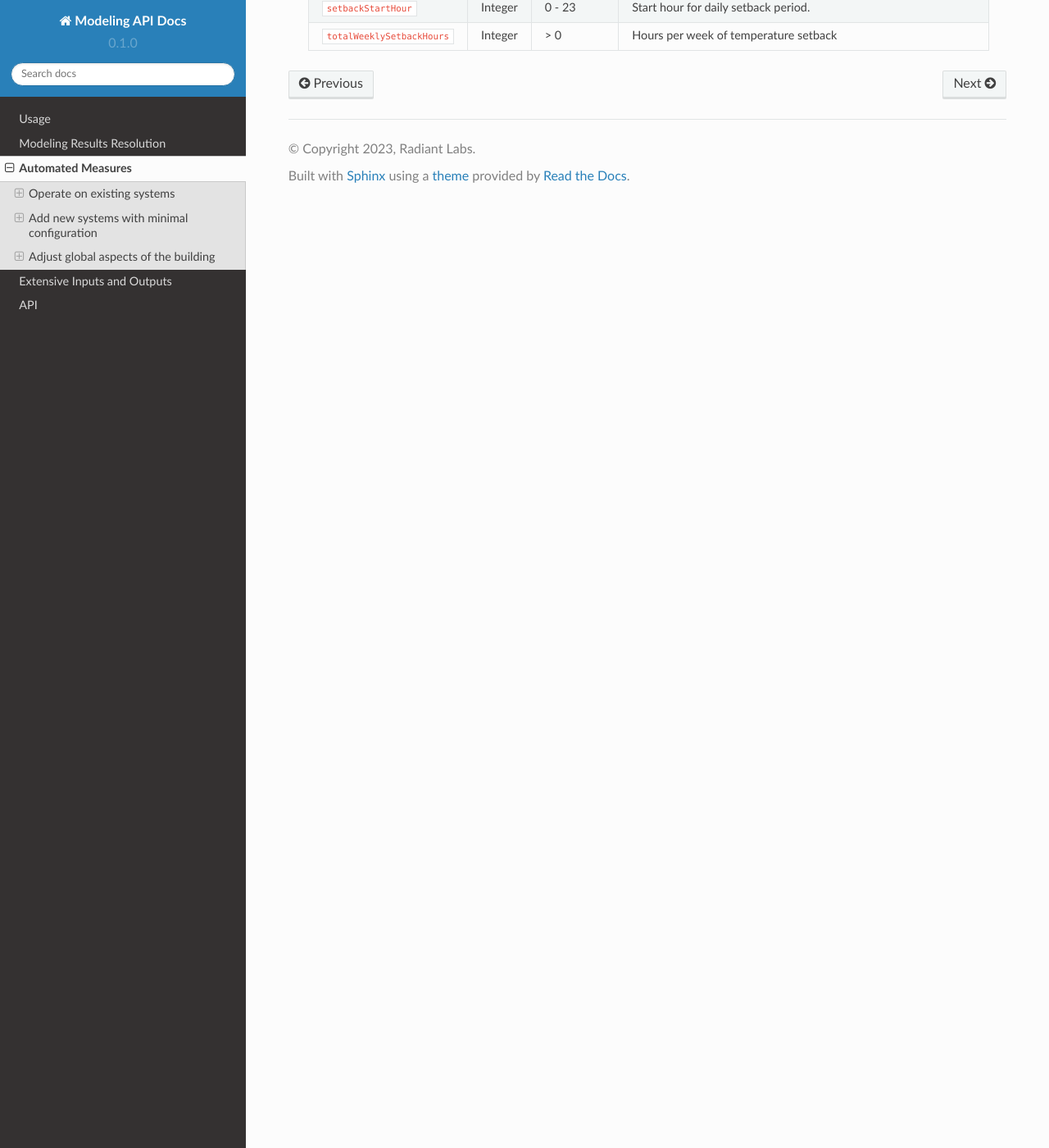
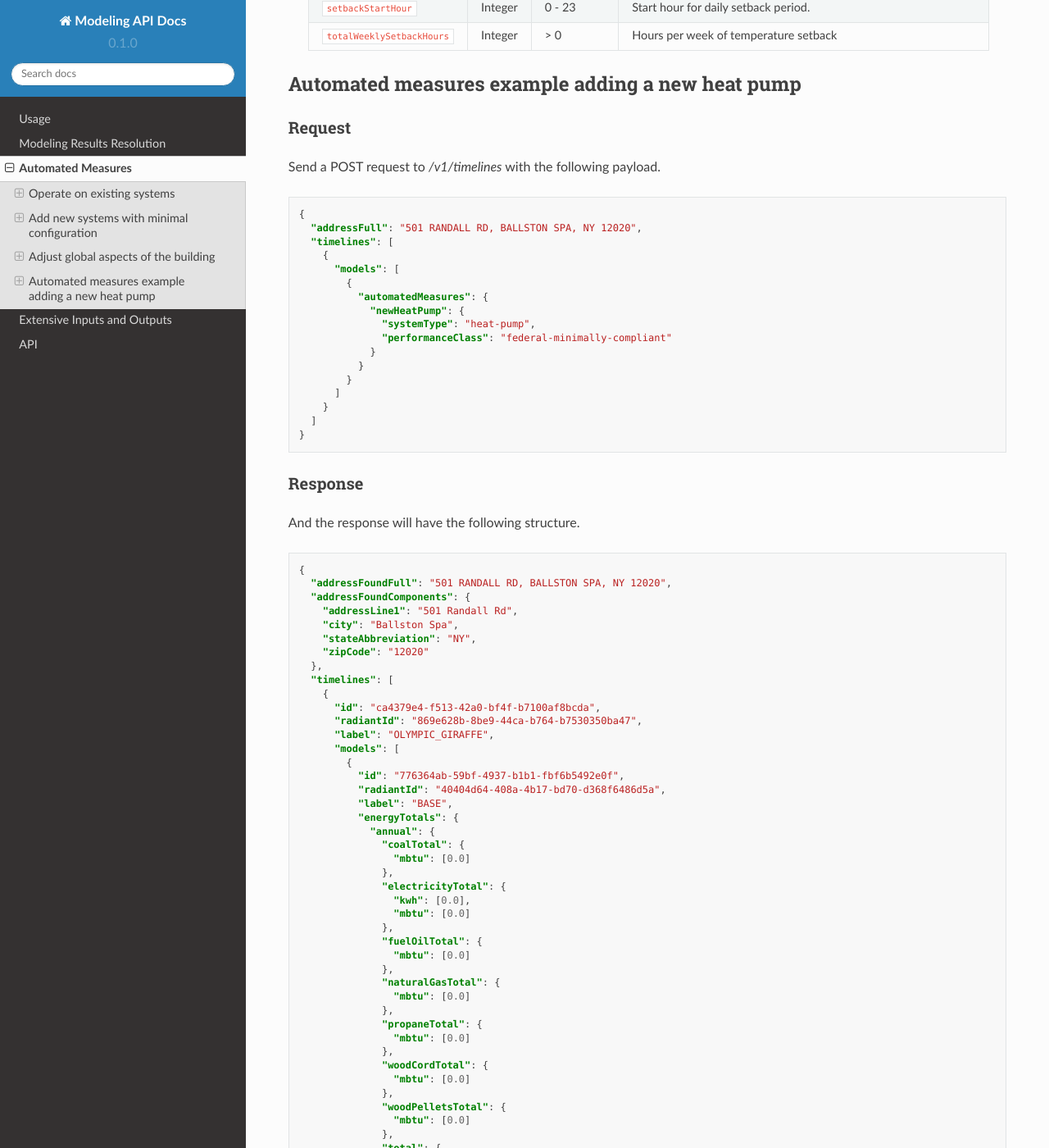
Before and after one commit to RadiantLabs/modeling-api-docs, a Sphinx documentation site: the page built from docs/source/automated_measures.rst, in a window 1280 px wide and 1400 px high, scrolled down 6312 px. Shown: the whole window at 82% size. Built offline with Sphinx 7.4.7 and the Read the Docs theme 2.0.0, drawn with Linux system fonts in a browser that asks for light colours; some of the changed text lies outside the part shown.

Commit message:
Embed automated measures example

```diff
--- a/docs/source/automated_measures.rst
+++ b/docs/source/automated_measures.rst
@@ -295,3 +295,23 @@ Schema:
   ``setbackStartHour``         Integer  0 - 23       Start hour for daily setback period.
   ``totalWeeklySetbackHours``  Integer  > 0          Hours per week of temperature setback
   ===========================  =======  ===========  ===========
+
+
+Automated measures example adding a new heat pump
+-------------------------------------------------
+
+Request
+*******
+
+Send a POST request to `/v1/timelines` with the following payload.
+
+.. literalinclude:: examples/request/timelines/post/automated_measures_new_heat_pump.json
+   :language: json
+
+Response
+********
+
+And the response will have the following structure.
+
+.. literalinclude:: examples/response/timelines/post/automated_measures_new_heat_pump.json
+   :language: json
--- a/docs/source/extensive_inputs_and_outputs.rst
+++ b/docs/source/extensive_inputs_and_outputs.rst
@@ -4,7 +4,7 @@ Extensive Inputs and Outputs
 ============================
 
 Extensive example conforming to the specification
-*************************************************
+-------------------------------------------------
 
 Request
 *******
```
